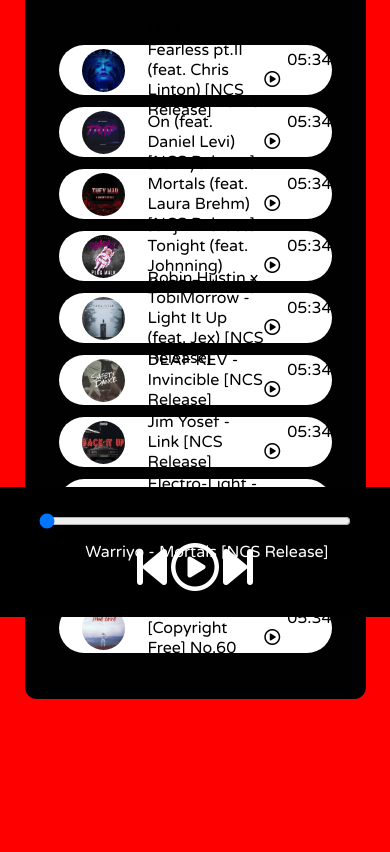
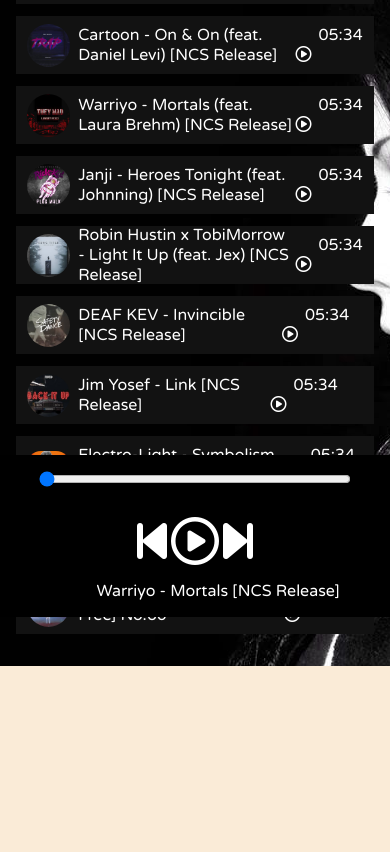
Before and after one commit to armaan-yadav/Spotify-Clone, a plain HTML site: page index.html in a window 390 px wide. Shown: the part 227-1079 px from the top of the page. After the commit the page ends 1055 px from the top, so only its background shows below. Drawn offline with Linux system fonts and the light colour scheme.

Commit message:
added responsiveness for mobile

```diff
--- a/index.html
+++ b/index.html
@@ -1,74 +1,114 @@
 <!DOCTYPE html>
 <html lang="en">
   <head>
-        <meta charset="UTF-8">
-        <meta http-equiv="X-UA-Compatible" content="IE=edge">
-        <meta name="viewport" content="width=device-width, initial-scale=1.0">
+    <meta charset="UTF-8" />
+    <meta http-equiv="X-UA-Compatible" content="IE=edge" />
+    <meta name="viewport" content="width=device-width, initial-scale=1.0" />
     <title>Spotify - Your favourite music is here</title>
-        <link rel="stylesheet" href="style.css">
+    <link rel="stylesheet" href="style.css" />
   </head>
   <body>
     <nav>
       <ul>
-            <li class="brand"><img src="logo.png" alt="Spotify"> Spotify</li>
+        <li class="brand"><img src="logo.png" alt="Spotify" /> Spotify</li>
         <li>Home</li>
         <li>About</li>
       </ul>
     </nav>
 
     <div class="container">
+      <h1>Best of NCS - No Copyright Sounds</h1>
       <div class="songList">
-            <h1>Best of NCS - No Copyright Sounds</h1>
         <div class="songItemContainer">
           <div class="songItem">
-                    <img alt="1">
+            <img alt="1" />
             <span class="songName">Let me Love You</span>
-                    <span class="songlistplay"><span class="timestamp">05:34 <i id="0" class="far songItemPlay fa-play-circle"></i> </span></span>
+            <span class="songlistplay"
+              ><span class="timestamp"
+                >05:34
+                <i id="0" class="far songItemPlay fa-play-circle"></i> </span
+            ></span>
           </div>
           <div class="songItem">
-                    <img alt="1">
+            <img alt="1" />
             <span class="songName">Let me Love You</span>
-                    <span class="songlistplay"><span class="timestamp">05:34 <i id="1" class="far songItemPlay fa-play-circle"></i> </span></span>
+            <span class="songlistplay"
+              ><span class="timestamp"
+                >05:34
+                <i id="1" class="far songItemPlay fa-play-circle"></i> </span
+            ></span>
           </div>
           <div class="songItem">
-                    <img alt="1">
+            <img alt="1" />
             <span class="songName">Let me Love You</span>
-                    <span class="songlistplay"><span class="timestamp">05:34 <i id="2" class="far songItemPlay fa-play-circle"></i> </span></span>
+            <span class="songlistplay"
+              ><span class="timestamp"
+                >05:34
+                <i id="2" class="far songItemPlay fa-play-circle"></i> </span
+            ></span>
           </div>
           <div class="songItem">
-                    <img alt="1">
+            <img alt="1" />
             <span class="songName">Let me Love You</span>
-                    <span class="songlistplay"><span class="timestamp">05:34 <i id="3" class="far songItemPlay fa-play-circle"></i> </span></span>
+            <span class="songlistplay"
+              ><span class="timestamp"
+                >05:34
+                <i id="3" class="far songItemPlay fa-play-circle"></i> </span
+            ></span>
           </div>
           <div class="songItem">
-                    <img alt="1">
+            <img alt="1" />
             <span class="songName">Let me Love You</span>
-                    <span class="songlistplay"><span class="timestamp">05:34 <i id="4" class="far songItemPlay fa-play-circle"></i> </span></span>
+            <span class="songlistplay"
+              ><span class="timestamp"
+                >05:34
+                <i id="4" class="far songItemPlay fa-play-circle"></i> </span
+            ></span>
           </div>
           <div class="songItem">
-                    <img alt="1">
+            <img alt="1" />
             <span class="songName">Let me Love You</span>
-                    <span class="songlistplay"><span class="timestamp">05:34 <i id="5" class="far songItemPlay fa-play-circle"></i> </span></span>
+            <span class="songlistplay"
+              ><span class="timestamp"
+                >05:34
+                <i id="5" class="far songItemPlay fa-play-circle"></i> </span
+            ></span>
           </div>
           <div class="songItem">
-                    <img alt="1">
+            <img alt="1" />
             <span class="songName">Let me Love You</span>
-                    <span class="songlistplay"><span class="timestamp">05:34 <i id="6" class="far songItemPlay fa-play-circle"></i> </span></span>
+            <span class="songlistplay"
+              ><span class="timestamp"
+                >05:34
+                <i id="6" class="far songItemPlay fa-play-circle"></i> </span
+            ></span>
           </div>
           <div class="songItem">
-                    <img alt="1">
+            <img alt="1" />
             <span class="songName">Let me Love You</span>
-                    <span class="songlistplay"><span class="timestamp">05:34 <i id="7" class="far songItemPlay fa-play-circle"></i> </span></span>
+            <span class="songlistplay"
+              ><span class="timestamp"
+                >05:34
+                <i id="7" class="far songItemPlay fa-play-circle"></i> </span
+            ></span>
           </div>
           <div class="songItem">
-                    <img alt="1">
+            <img alt="1" />
             <span class="songName">Let me Love You</span>
-                    <span class="songlistplay"><span class="timestamp">05:34 <i id="8" class="far songItemPlay fa-play-circle"></i> </span></span>
+            <span class="songlistplay"
+              ><span class="timestamp"
+                >05:34
+                <i id="8" class="far songItemPlay fa-play-circle"></i> </span
+            ></span>
           </div>
           <div class="songItem">
-                    <img alt="1">
+            <img alt="1" />
             <span class="songName">Let me Love You</span>
-                    <span class="songlistplay"><span class="timestamp">05:34 <i id="9" class="far songItemPlay fa-play-circle"></i> </span></span>
+            <span class="songlistplay"
+              ><span class="timestamp"
+                >05:34
+                <i id="9" class="far songItemPlay fa-play-circle"></i> </span
+            ></span>
           </div>
         </div>
       </div>
@@ -76,18 +116,28 @@
     </div>
 
     <div class="bottom">
-        <input type="range" name="range" id="myProgressBar" min="0" value="0" max="100">
+      <input
+        type="range"
+        name="range"
+        id="myProgressBar"
+        min="0"
+        value="0"
+        max="100"
+      />
       <div class="icons">
-            <!-- fontawesome icons -->
         <i class="fas fa-3x fa-step-backward" id="previous"></i>
         <i class="far fa-3x fa-play-circle" id="masterPlay"></i>
         <i class="fas fa-3x fa-step-forward" id="next"></i>
       </div>
       <div class="songInfo">
-            <img src="playing.gif" width="42px" alt="" id="gif"> <span id="masterSongName">Warriyo - Mortals [NCS Release]</span>
+        <img src="playing.gif" width="42px" alt="" id="gif" />
+        <span id="masterSongName">Warriyo - Mortals [NCS Release]</span>
       </div>
     </div>
     <script src="script.js"></script>
-    <script src="https://kit.fontawesome.com/26504e4a1f.js" crossorigin="anonymous"></script>
+    <script
+      src="https://kit.fontawesome.com/26504e4a1f.js"
+      crossorigin="anonymous"
+    ></script>
   </body>
 </html>
--- a/style.css
+++ b/style.css
@@ -1,19 +1,20 @@
-@import url('https://fonts.googleapis.com/css2?family=Ubuntu&display=swap');
-@import url('https://fonts.googleapis.com/css2?family=Varela+Round&display=swap');
-body{
+@import url("https://fonts.googleapis.com/css2?family=Ubuntu&display=swap");
+@import url("https://fonts.googleapis.com/css2?family=Varela+Round&display=swap");
+body {
   background-color: antiquewhite;
+  position: relative;
 }
 
-*{
+* {
   margin: 0;
   padding: 0;
 }
 
-nav{
-    font-family: 'Ubuntu', sans-serif;
+nav {
+  font-family: "Ubuntu", sans-serif;
 }
 
-nav ul{
+nav ul {
   display: flex;
   align-items: center;
   list-style-type: none;
@@ -22,10 +23,10 @@
   color: white;
 }
 
-nav ul li{
+nav ul li {
   padding: 0 12px;
 }
-.brand img{
+.brand img {
   width: 44px;
   padding: 0 8px;
 }
@@ -37,86 +38,115 @@
   font-size: 1.3rem;
 }
 
-.container{
-    min-height: 72vh;
+.container {
+  /* min-height: 72vh; */
+  height: fit-content;
+  padding: 1rem 0;
+  width: 80%;
+  margin: 2rem auto;
+  background-color: red;
   background-color: black;
   color: white;
-   font-family: 'Varela Round', sans-serif;
-   display: flex;
-   margin: 23px auto;
-   width: 70%;
+  font-family: "Varela Round", sans-serif;
+  /* display: flex; */
+  /* margin: 23px auto; */
+  /* width:; */
+
   border-radius: 12px;
-   padding: 34px;
-   background-image: url('bg.jpg');
+  /* padding: 34px; */
+  background-image: url("bg.jpg");
+  background-position: center;
 }
 
-.bottom{
+.bottom {
   position: sticky;
   bottom: 0;
-    height: 130px;
+  /* height: 130px; */
   background-color: black;
   color: white;
   display: flex;
   justify-content: center;
   align-items: center;
   flex-direction: column;
+  gap: 1rem;
 }
 
-.icons{
+.icons {
   margin-top: 14px;
 }
-.icons i{
+
+.icons i {
   cursor: pointer;
 }
 
-#myProgressBar{
+#myProgressBar {
   width: 80vw;
   cursor: pointer;
 }
 
-.songItemContainer{
-    margin-top: 74px;
+.songItemContainer {
+  margin-top: 2rem;
 }
 
-.songItem{
+.songItem {
   height: 50px;
   display: flex;
-    background-color: white;
-
-    color: black;
+  background-color: #121212;
+  color: white;
   margin: 12px 0;
   justify-content: space-between;
   align-items: center;
   border-radius: 34px;
+  padding: 0 1cap;
 }
 
-.songItem img{
+.songItem img {
   width: 43px;
   margin: 0 23px;
   border-radius: 34px;
 }
 
-.timestamp{
+.timestamp {
   margin: 0 23px;
 }
 
-.timestamp i{
+.timestamp i {
   cursor: pointer;
 }
 
-.songInfo{
-    position: absolute;
-    left: 10vw;
-    font-family: 'Varela Round', sans-serif;
+.songInfo {
+  /* position: absolute; */
+  /* left: 10vw; */
+  font-family: "Varela Round", sans-serif;
 }
 
-.songInfo img{
+.songInfo img {
   opacity: 0;
   transition: opacity 0.4s ease-in;
 }
 
-@media only screen and (max-width: 1100px) {
-    body {
-      background-color: red;
+@media screen and (max-width: 628px) {
+  .container {
+    width: 100%;
+    margin: 0;
+    border-radius: 0;
+  }
+  .container h1 {
+    text-align: center;
+    width: 100%;
+  }
+  .songItem {
+    height: 58px;
+    border-radius: 0;
+  }
+  .songItem img {
+    margin: 0;
+    margin-right: 0.5rem;
+  }
+  .songItemContainer {
+    margin: 1rem;
+  }
+  .bottom {
+    padding: 1rem 0;
   }
 }
```
Lines whose indentation alone changed are shown as unchanged.
